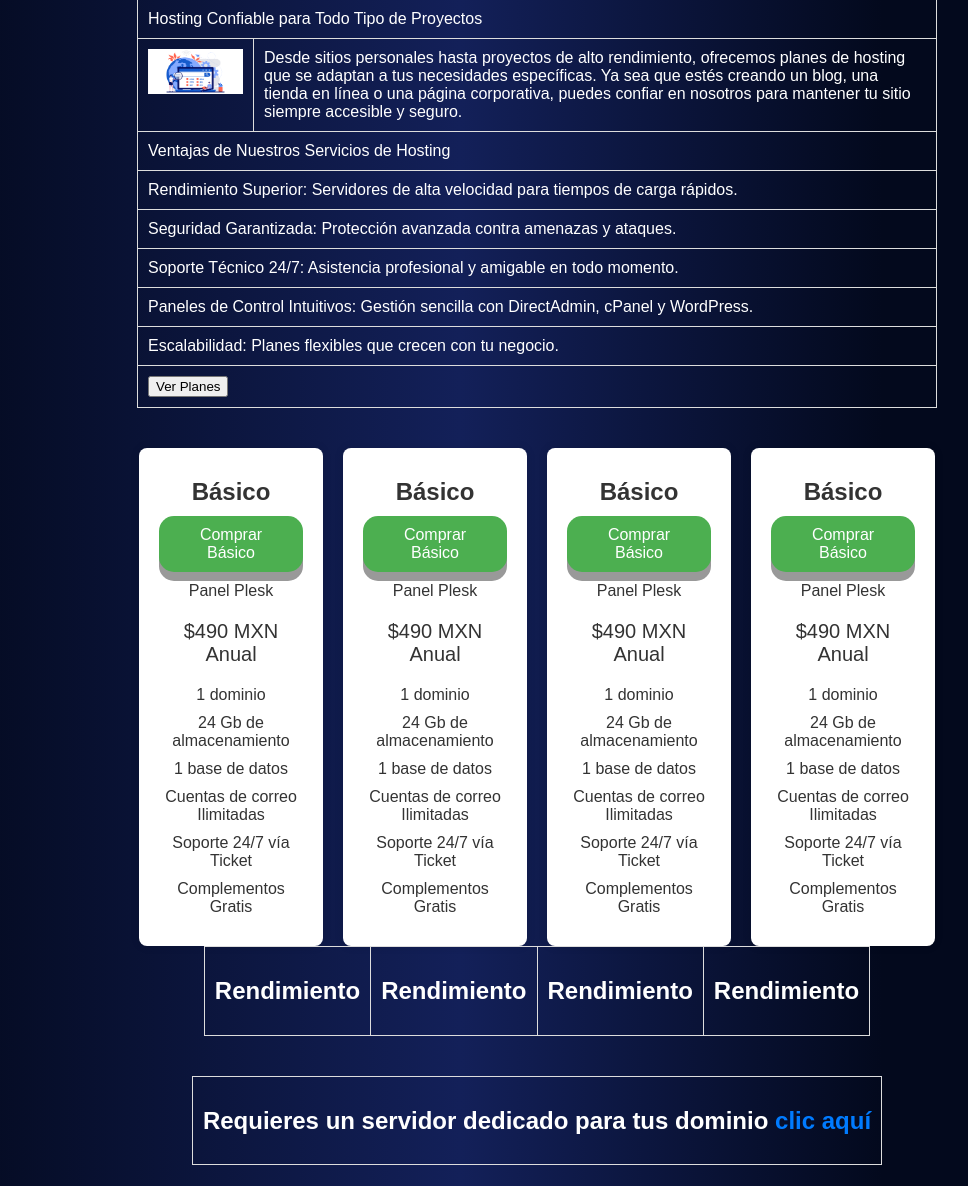
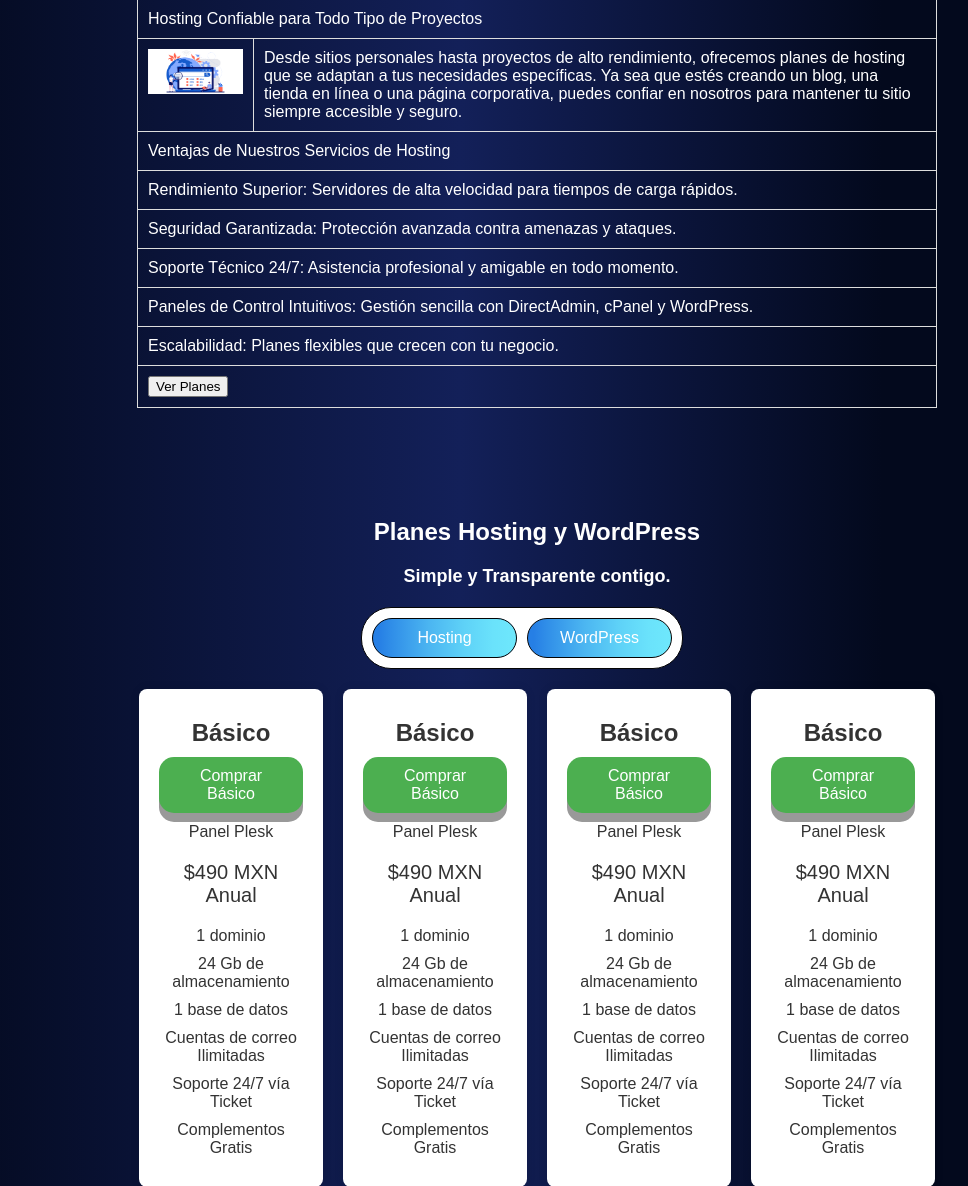
Before and after one commit to axelruiz95/WebPage, a PHP site: page /hosting/hosting.php in a window 1280 px wide; the page is wider, and only the part inside the window is pictured. Shown: the part 167-1353 px from the top of that part, without its empty margins (103-1071 px from the left). Run offline with PHP 8.4, Linux system fonts and the light colour scheme; grey boxes are pictures that could not be loaded.

Commit message:
Boton hosting y wordpress

```diff
--- a/hosting/hosting.php
+++ b/hosting/hosting.php
@@ -30,10 +30,19 @@
             vertical-align: top;
         }
         .plan-container {
-            display: flex;
+            display: none;
             justify-content: center;
             gap: 20px;
             flex-wrap: wrap;
+        }
+        .plan-container.active {
+            display: flex;
+        }
+        #planes {
+            display: flex;
+            flex-wrap: wrap;
+            gap: 20px;
+            justify-content: center;
         }
         .plan {
             background-color: #fff;
@@ -82,17 +91,71 @@
             box-shadow: 0 5px #666;
             transform: translateY(4px);
         }
+        .hostplan-button-rectangle {
+            width: 300px;
+            height: 40px;
+            display: flex;
+            justify-content: space-between;
+            padding: 10px;
+            background-color: #ffffff;
+            border: 1px solid #050505;
+            border-radius: 30px;
+        }
+        .hostplan-button-rectangle button {
+            flex: 1;
+            margin-right: 10px;
+            font-size: 16px;
+            background: linear-gradient(to left, #6EE8FC 0%, #6AE2FB 16%, #5ED1F7 37%, #4BB5F1 61%, #308EE8 87%, #267Fe5 96%);
+            color: #fff;
+            border: none;
+            border: 1px solid #050505;
+            border-radius: 25px;
+            transition: background-color 0.3s, color 0.3s;
+        }
+        .hostplan-button-rectangle button:last-child {
+            margin-right: 0;
+        }
+        .hostplan-button-rectangle button.active {
+            background-color: #007bff;
+            color: #fff;
+        }
+        .hostplan-button-rectangle button.inactive {
+        background: #ffffff;
+        color: #000000;
+        }
+        .hostplans {
+            margin-top: 50px;
+        }
+
+        .hostplans div {
+            margin-bottom: 20px;
+        }
+        .hostplans h2 {
+            font-size: 24px;
+            font-weight: bold;
+            color: #ffffff;
+            text-align: center;
+        }
+        .hostplans h3 {
+            font-size: 18px;
+            color: #ffffff;
+            text-align: center;
+        }
+        .hostbutton-container {
+            margin-right: 30px;
+        }
+
     </style>
 
 </head>
-<body  class="content">
+<body class="content">
 
 <?php
 include '../menu/header.php';
 ?>
 
 <section>
-        <h1>Soluciones Web Hosting</h1>
+    <h1>Soluciones Web Hosting</h1>
     <table border="1">
         <tr>
             <td colspan="2">Hosting Confiable para Todo Tipo de Proyectos</td>
@@ -120,13 +183,26 @@ include '../menu/header.php';
             <td colspan="2">Escalabilidad: Planes flexibles que crecen con tu negocio.</td>
         </tr>
         <tr>
-            <td colspan="2"><button class="button" onclick="window.location.href='#planes'">Ver Planes</button>
+            <td colspan="2">
+                <button class="button" onclick="window.location.href='#planes'">Ver Planes</button>
             </td>
         </tr>
     </table>
 </section>
-<section>
-    <div id="planes" class="plan-container">
+
+<section class="hostplans">
+    <div><h2>Planes Hosting y WordPress</h2></div>
+    <div><h3>Simple y Transparente contigo.</h3></div>
+    <div class="hostbutton-container">
+        <div class="hostplan-button-rectangle">
+            <button id="btn-hosting" onclick="toggleSection('hosting', this)">Hosting</button>
+            <button id="btn-wordpress" onclick="toggleSection('wordpress', this)">WordPress</button>
+        </div>
+    </div>
+</section>
+
+<section id="hosting" class="plan-container">
+    <div id="planes" >
         <div class="plan">
             <h2>Básico</h2>
             <button class="button">Comprar Básico</button>
@@ -178,6 +254,60 @@ include '../menu/header.php';
     </div>
 </section>
 
+<section id="wordpress" class="plan-container">
+    <div id="planes">
+        <div class="plan">
+            <h2>Básico</h2>
+            <button class="button">Comprar Básico</button>
+            <p>Panel WordPress</p>
+            <p class="price">$490 MXN Anual</p>
+            <p>1 dominio</p>
+            <p>24 Gb de almacenamiento</p>
+            <p>1 base de datos</p>
+            <p>Cuentas de correo Ilimitadas</p>
+            <p>Soporte 24/7 vía Ticket</p>
+            <p>Complementos Gratis</p>
+        </div>
+
+        <div class="plan">
+            <h2>Básico</h2>
+            <button class="button">Comprar Básico</button>
+            <p>Panel WorkPress</p>
+            <p class="price">$490 MXN Anual</p>
+            <p>1 dominio</p>
+            <p>24 Gb de almacenamiento</p>
+            <p>1 base de datos</p>
+            <p>Cuentas de correo Ilimitadas</p>
+            <p>Soporte 24/7 vía Ticket</p>
+            <p>Complementos Gratis</p>
+        </div>
+        <div class="plan">
+            <h2>Básico</h2>
+            <button class="button">Comprar Básico</button>
+            <p>Panel WorkPress</p>
+            <p class="price">$490 MXN Anual</p>
+            <p>1 dominio</p>
+            <p>24 Gb de almacenamiento</p>
+            <p>1 base de datos</p>
+            <p>Cuentas de correo Ilimitadas</p>
+            <p>Soporte 24/7 vía Ticket</p>
+            <p>Complementos Gratis</p>
+        </div>
+        <div class="plan">
+            <h2>Básico</h2>
+            <button class="button">Comprar Básico</button>
+            <p>Panel WorkPress</p>
+            <p class="price">$490 MXN Anual</p>
+            <p>1 dominio</p>
+            <p>24 Gb de almacenamiento</p>
+            <p>1 base de datos</p>
+            <p>Cuentas de correo Ilimitadas</p>
+            <p>Soporte 24/7 vía Ticket</p>
+            <p>Complementos Gratis</p>
+        </div>
+    </div>
+</section>
+
 <section>
     <table>
         <tr>
@@ -197,8 +327,42 @@ include '../menu/header.php';
     </table>
 </section>
 
-  <?php
+<?php
 include '../menu/footer.php';
 ?>
+
+<script>
+        let currentSection = '';
+
+        function toggleSection(sectionId, button) {
+            const sections = document.querySelectorAll('.plan-container');
+            const buttons = document.querySelectorAll('.hostplan-button-rectangle button');
+
+            if (currentSection === sectionId) {
+                sections.forEach(section => section.classList.remove('active'));
+                buttons.forEach(btn => {
+                btn.classList.remove('active');
+                btn.classList.add('inactive');
+            });
+            currentSection = '';
+            } else {
+                sections.forEach(section => section.classList.remove('active'));
+                const activeSection = document.getElementById(sectionId);
+                activeSection.classList.add('active');
+                buttons.forEach(btn => {
+                btn.classList.remove('active');
+                btn.classList.add('inactive');
+            });
+
+                button.classList.add('active');
+            button.classList.remove('inactive');
+                currentSection = sectionId;
+            }
+        }
+        document.getElementById('btn-hosting').classList.add('active');
+        document.getElementById('btn-hosting').classList.remove('inactive');
+        document.getElementById('hosting').classList.add('active');
+        currentSection = 'hosting';
+    </script>
 </body>
 </html>
--- a/index.php
+++ b/index.php
@@ -95,7 +95,7 @@ include './menu/header.php';
                     </ul>
                 </div>
                 <div>
-                    <button class="word-button"> ax</button>
+                    <button class="hosting-button"> ax</button>
                 </div>
             </div>
             <div class="hosting-rectangle">
@@ -131,7 +131,7 @@ include './menu/header.php';
                     </ul>
                 </div>
                 <div>
-                    <button class="vps-button"> ax</button>
+                    <button class="hosting-button"> ax</button>
                 </div>
             </div>
         </div>
--- a/styles/styles.css
+++ b/styles/styles.css
@@ -306,19 +306,17 @@ body {
     justify-content: space-between;
     padding: 10px;
     background-color: #ffffff;
-    border: 1px solid #FFFFFF;
+    border: 1px solid #050505;
     border-radius: 30px;
 }
 .button-rectangle button {
     flex: 1;
     margin-right: 10px;
     font-size: 16px;
-    background: linear-gradient(to right,
-    #CF088C 50%,
-    #CF088C 55%,
-    #CF088C 60%);
+    background: linear-gradient(to  left, #6EE8FC 0%, #6AE2FB 16%, #5ED1F7 37%, #4BB5F1 61%, #308EE8 87%, #267Fe5 96%);
     color: #fff;
     border: none;
+    border: 1px solid #050505;
     border-radius: 25px;
 }
 .button-rectangle button:last-child {
```
